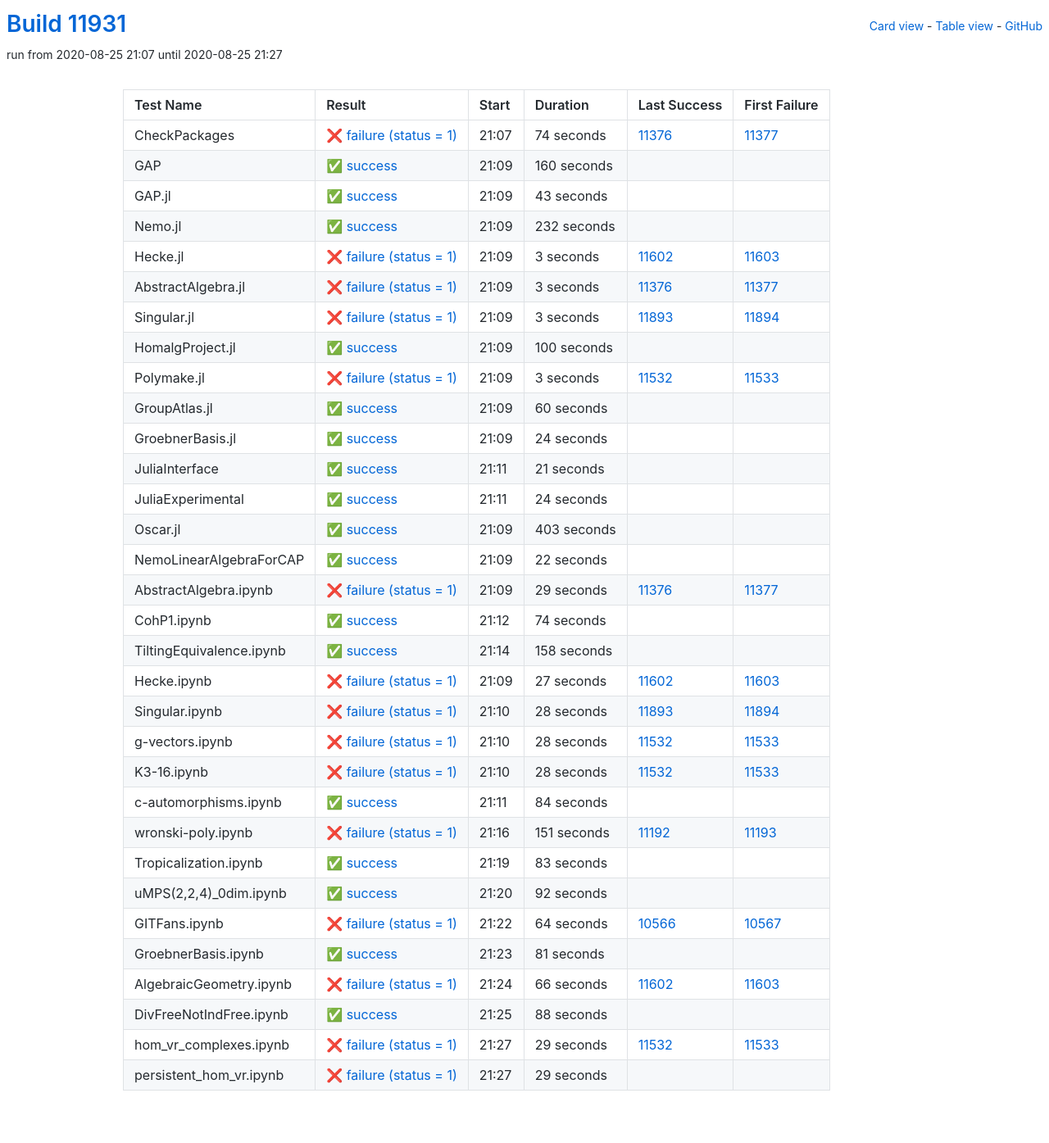
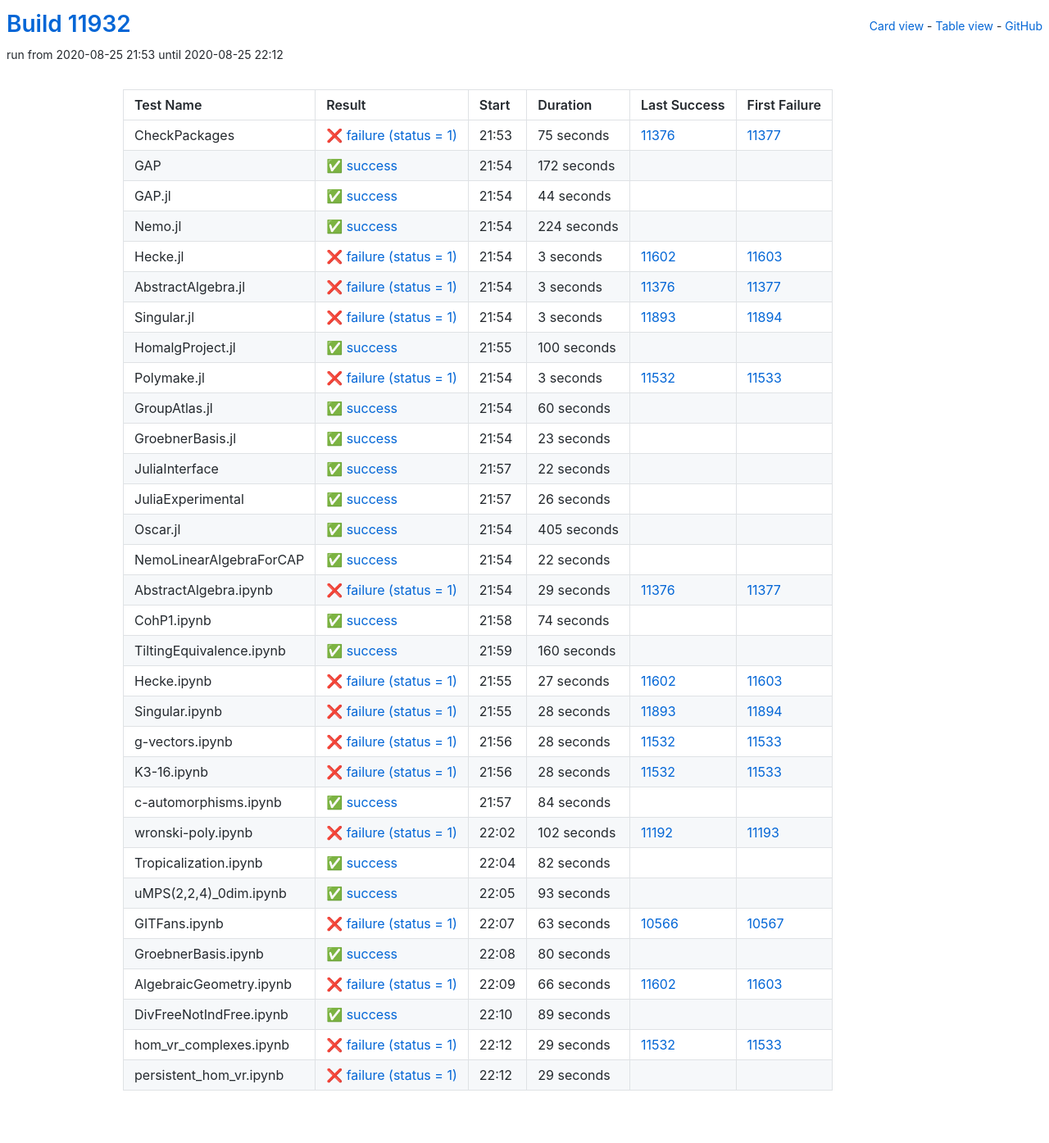
Before and after one commit to oscar-system/oscar-ci-status, a Jekyll site: the page built from table.html, in a window 1280 px wide. Shown: the whole page at 82% size. Built offline with Jekyll 4.4.1, drawn with Linux system fonts in a browser that asks for light colours.

Commit message:
Build #11932

```diff
--- a/_data/ci.yml
+++ b/_data/ci.yml
@@ -1,6 +1,6 @@
 ---
-build: 11931
-build_url: https://oscarci.mathematik.uni-kl.de/job/oscar/11931/
+build: 11932
+build_url: https://oscarci.mathematik.uni-kl.de/job/oscar/11932/
 job: oscar
 organization: oscar-system
 repo: oscar-ci-status
@@ -8,56 +8,56 @@
 tests:
 - name: CheckPackages
   id: checkpackages
-  log: https://oscarci.mathematik.uni-kl.de/job/oscar/11931/artifact/logs/build-11931/CheckPackages.log
-  start: 2020-08-25 21:07
+  log: https://oscarci.mathematik.uni-kl.de/job/oscar/11932/artifact/logs/build-11932/CheckPackages.log
+  start: 2020-08-25 21:53
   success: false
   exitcode: 1
   status: failure
-  duration: 74
+  duration: 75
   last_success: 11376
   last_success_url: https://oscarci.mathematik.uni-kl.de/job/oscar/11376/
   first_failure: 11377
   first_failure_url: https://oscarci.mathematik.uni-kl.de/job/oscar/11377/
 - name: GAP
   id: gap
-  log: https://oscarci.mathematik.uni-kl.de/job/oscar/11931/artifact/logs/build-11931/GAP.log
-  start: 2020-08-25 21:09
+  log: https://oscarci.mathematik.uni-kl.de/job/oscar/11932/artifact/logs/build-11932/GAP.log
+  start: 2020-08-25 21:54
   success: true
   exitcode: 0
   status: success
-  duration: 160
+  duration: 172
   last_success: false
   last_success_url:
   first_failure: false
   first_failure_url:
 - name: GAP.jl
   id: gap-jl
-  log: https://oscarci.mathematik.uni-kl.de/job/oscar/11931/artifact/logs/build-11931/GAP.jl.log
-  start: 2020-08-25 21:09
+  log: https://oscarci.mathematik.uni-kl.de/job/oscar/11932/artifact/logs/build-11932/GAP.jl.log
+  start: 2020-08-25 21:54
   success: true
   exitcode: 0
   status: success
-  duration: 43
+  duration: 44
   last_success: false
   last_success_url:
   first_failure: false
   first_failure_url:
 - name: Nemo.jl
   id: nemo-jl
-  log: https://oscarci.mathematik.uni-kl.de/job/oscar/11931/artifact/logs/build-11931/Nemo.jl.log
-  start: 2020-08-25 21:09
+  log: https://oscarci.mathematik.uni-kl.de/job/oscar/11932/artifact/logs/build-11932/Nemo.jl.log
+  start: 2020-08-25 21:54
   success: true
   exitcode: 0
   status: success
-  duration: 232
+  duration: 224
   last_success: false
   last_success_url:
   first_failure: false
   first_failure_url:
 - name: Hecke.jl
   id: hecke-jl
-  log: https://oscarci.mathematik.uni-kl.de/job/oscar/11931/artifact/logs/build-11931/Hecke.jl.log
-  start: 2020-08-25 21:09
+  log: https://oscarci.mathematik.uni-kl.de/job/oscar/11932/artifact/logs/build-11932/Hecke.jl.log
+  start: 2020-08-25 21:54
   success: false
   exitcode: 1
   status: failure
@@ -68,8 +68,8 @@
   first_failure_url: https://oscarci.mathematik.uni-kl.de/job/oscar/11603/
 - name: AbstractAlgebra.jl
   id: abstractalgebra-jl
-  log: https://oscarci.mathematik.uni-kl.de/job/oscar/11931/artifact/logs/build-11931/AbstractAlgebra.jl.log
-  start: 2020-08-25 21:09
+  log: https://oscarci.mathematik.uni-kl.de/job/oscar/11932/artifact/logs/build-11932/AbstractAlgebra.jl.log
+  start: 2020-08-25 21:54
   success: false
   exitcode: 1
   status: failure
@@ -80,8 +80,8 @@
   first_failure_url: https://oscarci.mathematik.uni-kl.de/job/oscar/11377/
 - name: Singular.jl
   id: singular-jl
-  log: https://oscarci.mathematik.uni-kl.de/job/oscar/11931/artifact/logs/build-11931/Singular.jl.log
-  start: 2020-08-25 21:09
+  log: https://oscarci.mathematik.uni-kl.de/job/oscar/11932/artifact/logs/build-11932/Singular.jl.log
+  start: 2020-08-25 21:54
   success: false
   exitcode: 1
   status: failure
@@ -92,8 +92,8 @@
   first_failure_url: https://oscarci.mathematik.uni-kl.de/job/oscar/11894/
 - name: HomalgProject.jl
   id: homalgproject-jl
-  log: https://oscarci.mathematik.uni-kl.de/job/oscar/11931/artifact/logs/build-11931/HomalgProject.jl.log
-  start: 2020-08-25 21:09
+  log: https://oscarci.mathematik.uni-kl.de/job/oscar/11932/artifact/logs/build-11932/HomalgProject.jl.log
+  start: 2020-08-25 21:55
   success: true
   exitcode: 0
   status: success
@@ -104,8 +104,8 @@
   first_failure_url:
 - name: Polymake.jl
   id: polymake-jl
-  log: https://oscarci.mathematik.uni-kl.de/job/oscar/11931/artifact/logs/build-11931/Polymake.jl.log
-  start: 2020-08-25 21:09
+  log: https://oscarci.mathematik.uni-kl.de/job/oscar/11932/artifact/logs/build-11932/Polymake.jl.log
+  start: 2020-08-25 21:54
   success: false
   exitcode: 1
   status: failure
@@ -116,8 +116,8 @@
   first_failure_url: https://oscarci.mathematik.uni-kl.de/job/oscar/11533/
 - name: GroupAtlas.jl
   id: groupatlas-jl
-  log: https://oscarci.mathematik.uni-kl.de/job/oscar/11931/artifact/logs/build-11931/GroupAtlas.jl.log
-  start: 2020-08-25 21:09
+  log: https://oscarci.mathematik.uni-kl.de/job/oscar/11932/artifact/logs/build-11932/GroupAtlas.jl.log
+  start: 2020-08-25 21:54
   success: true
   exitcode: 0
   status: success
@@ -128,56 +128,56 @@
   first_failure_url:
 - name: GroebnerBasis.jl
   id: groebnerbasis-jl
-  log: https://oscarci.mathematik.uni-kl.de/job/oscar/11931/artifact/logs/build-11931/GroebnerBasis.jl.log
-  start: 2020-08-25 21:09
+  log: https://oscarci.mathematik.uni-kl.de/job/oscar/11932/artifact/logs/build-11932/GroebnerBasis.jl.log
+  start: 2020-08-25 21:54
   success: true
   exitcode: 0
   status: success
-  duration: 24
+  duration: 23
   last_success: false
   last_success_url:
   first_failure: false
   first_failure_url:
 - name: JuliaInterface
   id: juliainterface
-  log: https://oscarci.mathematik.uni-kl.de/job/oscar/11931/artifact/logs/build-11931/JuliaInterface.log
-  start: 2020-08-25 21:11
+  log: https://oscarci.mathematik.uni-kl.de/job/oscar/11932/artifact/logs/build-11932/JuliaInterface.log
+  start: 2020-08-25 21:57
   success: true
   exitcode: 0
   status: success
-  duration: 21
+  duration: 22
   last_success: false
   last_success_url:
   first_failure: false
   first_failure_url:
 - name: JuliaExperimental
   id: juliaexperimental
-  log: https://oscarci.mathematik.uni-kl.de/job/oscar/11931/artifact/logs/build-11931/JuliaExperimental.log
-  start: 2020-08-25 21:11
+  log: https://oscarci.mathematik.uni-kl.de/job/oscar/11932/artifact/logs/build-11932/JuliaExperimental.log
+  start: 2020-08-25 21:57
   success: true
   exitcode: 0
   status: success
-  duration: 24
+  duration: 26
   last_success: false
   last_success_url:
   first_failure: false
   first_failure_url:
 - name: Oscar.jl
   id: oscar-jl
-  log: https://oscarci.mathematik.uni-kl.de/job/oscar/11931/artifact/logs/build-11931/Oscar.jl.log
-  start: 2020-08-25 21:09
+  log: https://oscarci.mathematik.uni-kl.de/job/oscar/11932/artifact/logs/build-11932/Oscar.jl.log
+  start: 2020-08-25 21:54
   success: true
   exitcode: 0
   status: success
-  duration: 403
+  duration: 405
   last_success: false
   last_success_url:
   first_failure: false
   first_failure_url:
 - name: NemoLinearAlgebraForCAP
   id: nemolinearalgebraforcap
-  log: https://oscarci.mathematik.uni-kl.de/job/oscar/11931/artifact/logs/build-11931/NemoLinearAlgebraForCAP.log
-  start: 2020-08-25 21:09
+  log: https://oscarci.mathematik.uni-kl.de/job/oscar/11932/artifact/logs/build-11932/NemoLinearAlgebraForCAP.log
+  start: 2020-08-25 21:54
   success: true
   exitcode: 0
   status: success
@@ -188,8 +188,8 @@
   first_failure_url:
 - name: AbstractAlgebra.ipynb
   id: abstractalgebra-ipynb
-  log: https://oscarci.mathematik.uni-kl.de/job/oscar/11931/artifact/logs/build-11931/AbstractAlgebra.ipynb.log
-  start: 2020-08-25 21:09
+  log: https://oscarci.mathematik.uni-kl.de/job/oscar/11932/artifact/logs/build-11932/AbstractAlgebra.ipynb.log
+  start: 2020-08-25 21:54
   success: false
   exitcode: 1
   status: failure
@@ -200,8 +200,8 @@
   first_failure_url: https://oscarci.mathematik.uni-kl.de/job/oscar/11377/
 - name: CohP1.ipynb
   id: cohp1-ipynb
-  log: https://oscarci.mathematik.uni-kl.de/job/oscar/11931/artifact/logs/build-11931/CohP1.ipynb.log
-  start: 2020-08-25 21:12
+  log: https://oscarci.mathematik.uni-kl.de/job/oscar/11932/artifact/logs/build-11932/CohP1.ipynb.log
+  start: 2020-08-25 21:58
   success: true
   exitcode: 0
   status: success
@@ -212,20 +212,20 @@
   first_failure_url:
 - name: TiltingEquivalence.ipynb
   id: tiltingequivalence-ipynb
-  log: https://oscarci.mathematik.uni-kl.de/job/oscar/11931/artifact/logs/build-11931/TiltingEquivalence.ipynb.log
-  start: 2020-08-25 21:14
+  log: https://oscarci.mathematik.uni-kl.de/job/oscar/11932/artifact/logs/build-11932/TiltingEquivalence.ipynb.log
+  start: 2020-08-25 21:59
   success: true
   exitcode: 0
   status: success
-  duration: 158
+  duration: 160
   last_success: false
   last_success_url:
   first_failure: false
   first_failure_url:
 - name: Hecke.ipynb
   id: hecke-ipynb
-  log: https://oscarci.mathematik.uni-kl.de/job/oscar/11931/artifact/logs/build-11931/Hecke.ipynb.log
-  start: 2020-08-25 21:09
+  log: https://oscarci.mathematik.uni-kl.de/job/oscar/11932/artifact/logs/build-11932/Hecke.ipynb.log
+  start: 2020-08-25 21:55
   success: false
   exitcode: 1
   status: failure
@@ -236,8 +236,8 @@
   first_failure_url: https://oscarci.mathematik.uni-kl.de/job/oscar/11603/
 - name: Singular.ipynb
   id: singular-ipynb
-  log: https://oscarci.mathematik.uni-kl.de/job/oscar/11931/artifact/logs/build-11931/Singular.ipynb.log
-  start: 2020-08-25 21:10
+  log: https://oscarci.mathematik.uni-kl.de/job/oscar/11932/artifact/logs/build-11932/Singular.ipynb.log
+  start: 2020-08-25 21:55
   success: false
   exitcode: 1
   status: failure
@@ -248,8 +248,8 @@
   first_failure_url: https://oscarci.mathematik.uni-kl.de/job/oscar/11894/
 - name: g-vectors.ipynb
   id: g-vectors-ipynb
-  log: https://oscarci.mathematik.uni-kl.de/job/oscar/11931/artifact/logs/build-11931/g-vectors.ipynb.log
-  start: 2020-08-25 21:10
+  log: https://oscarci.mathematik.uni-kl.de/job/oscar/11932/artifact/logs/build-11932/g-vectors.ipynb.log
+  start: 2020-08-25 21:56
   success: false
   exitcode: 1
   status: failure
@@ -260,8 +260,8 @@
   first_failure_url: https://oscarci.mathematik.uni-kl.de/job/oscar/11533/
 - name: K3-16.ipynb
   id: k3-16-ipynb
-  log: https://oscarci.mathematik.uni-kl.de/job/oscar/11931/artifact/logs/build-11931/K3-16.ipynb.log
-  start: 2020-08-25 21:10
+  log: https://oscarci.mathematik.uni-kl.de/job/oscar/11932/artifact/logs/build-11932/K3-16.ipynb.log
+  start: 2020-08-25 21:56
   success: false
   exitcode: 1
   status: failure
@@ -272,8 +272,8 @@
   first_failure_url: https://oscarci.mathematik.uni-kl.de/job/oscar/11533/
 - name: c-automorphisms.ipynb
   id: c-automorphisms-ipynb
-  log: https://oscarci.mathematik.uni-kl.de/job/oscar/11931/artifact/logs/build-11931/c-automorphisms.ipynb.log
-  start: 2020-08-25 21:11
+  log: https://oscarci.mathematik.uni-kl.de/job/oscar/11932/artifact/logs/build-11932/c-automorphisms.ipynb.log
+  start: 2020-08-25 21:57
   success: true
   exitcode: 0
   status: success
@@ -284,68 +284,68 @@
   first_failure_url:
 - name: wronski-poly.ipynb
   id: wronski-poly-ipynb
-  log: https://oscarci.mathematik.uni-kl.de/job/oscar/11931/artifact/logs/build-11931/wronski-poly.ipynb.log
-  start: 2020-08-25 21:16
+  log: https://oscarci.mathematik.uni-kl.de/job/oscar/11932/artifact/logs/build-11932/wronski-poly.ipynb.log
+  start: 2020-08-25 22:02
   success: false
   exitcode: 1
   status: failure
-  duration: 151
+  duration: 102
   last_success: 11192
   last_success_url: https://oscarci.mathematik.uni-kl.de/job/oscar/11192/
   first_failure: 11193
   first_failure_url: https://oscarci.mathematik.uni-kl.de/job/oscar/11193/
 - name: Tropicalization.ipynb
   id: tropicalization-ipynb
-  log: https://oscarci.mathematik.uni-kl.de/job/oscar/11931/artifact/logs/build-11931/Tropicalization.ipynb.log
-  start: 2020-08-25 21:19
+  log: https://oscarci.mathematik.uni-kl.de/job/oscar/11932/artifact/logs/build-11932/Tropicalization.ipynb.log
+  start: 2020-08-25 22:04
   success: true
   exitcode: 0
   status: success
-  duration: 83
+  duration: 82
   last_success: false
   last_success_url:
   first_failure: false
   first_failure_url:
 - name: uMPS(2,2,4)_0dim.ipynb
   id: umps-2-2-4-0dim-ipynb
-  log: https://oscarci.mathematik.uni-kl.de/job/oscar/11931/artifact/logs/build-11931/uMPS-2-2-4-_0dim.ipynb.log
-  start: 2020-08-25 21:20
+  log: https://oscarci.mathematik.uni-kl.de/job/oscar/11932/artifact/logs/build-11932/uMPS-2-2-4-_0dim.ipynb.log
+  start: 2020-08-25 22:05
   success: true
   exitcode: 0
   status: success
-  duration: 92
+  duration: 93
   last_success: false
   last_success_url:
   first_failure: false
   first_failure_url:
 - name: GITFans.ipynb
   id: gitfans-ipynb
-  log: https://oscarci.mathematik.uni-kl.de/job/oscar/11931/artifact/logs/build-11931/GITFans.ipynb.log
-  start: 2020-08-25 21:22
+  log: https://oscarci.mathematik.uni-kl.de/job/oscar/11932/artifact/logs/build-11932/GITFans.ipynb.log
+  start: 2020-08-25 22:07
   success: false
   exitcode: 1
   status: failure
-  duration: 64
+  duration: 63
   last_success: 10566
   last_success_url: https://oscarci.mathematik.uni-kl.de/job/oscar/10566/
   first_failure: 10567
   first_failure_url: https://oscarci.mathematik.uni-kl.de/job/oscar/10567/
 - name: GroebnerBasis.ipynb
   id: groebnerbasis-ipynb
-  log: https://oscarci.mathematik.uni-kl.de/job/oscar/11931/artifact/logs/build-11931/GroebnerBasis.ipynb.log
-  start: 2020-08-25 21:23
+  log: https://oscarci.mathematik.uni-kl.de/job/oscar/11932/artifact/logs/build-11932/GroebnerBasis.ipynb.log
+  start: 2020-08-25 22:08
   success: true
   exitcode: 0
   status: success
-  duration: 81
+  duration: 80
   last_success: false
   last_success_url:
   first_failure: false
   first_failure_url:
 - name: AlgebraicGeometry.ipynb
   id: algebraicgeometry-ipynb
-  log: https://oscarci.mathematik.uni-kl.de/job/oscar/11931/artifact/logs/build-11931/AlgebraicGeometry.ipynb.log
-  start: 2020-08-25 21:24
+  log: https://oscarci.mathematik.uni-kl.de/job/oscar/11932/artifact/logs/build-11932/AlgebraicGeometry.ipynb.log
+  start: 2020-08-25 22:09
   success: false
   exitcode: 1
   status: failure
@@ -356,20 +356,20 @@
   first_failure_url: https://oscarci.mathematik.uni-kl.de/job/oscar/11603/
 - name: DivFreeNotIndFree.ipynb
   id: divfreenotindfree-ipynb
-  log: https://oscarci.mathematik.uni-kl.de/job/oscar/11931/artifact/logs/build-11931/DivFreeNotIndFree.ipynb.log
-  start: 2020-08-25 21:25
+  log: https://oscarci.mathematik.uni-kl.de/job/oscar/11932/artifact/logs/build-11932/DivFreeNotIndFree.ipynb.log
+  start: 2020-08-25 22:10
   success: true
   exitcode: 0
   status: success
-  duration: 88
+  duration: 89
   last_success: false
   last_success_url:
   first_failure: false
   first_failure_url:
 - name: hom_vr_complexes.ipynb
   id: hom-vr-complexes-ipynb
-  log: https://oscarci.mathematik.uni-kl.de/job/oscar/11931/artifact/logs/build-11931/hom_vr_complexes.ipynb.log
-  start: 2020-08-25 21:27
+  log: https://oscarci.mathematik.uni-kl.de/job/oscar/11932/artifact/logs/build-11932/hom_vr_complexes.ipynb.log
+  start: 2020-08-25 22:12
   success: false
   exitcode: 1
   status: failure
@@ -380,8 +380,8 @@
   first_failure_url: https://oscarci.mathematik.uni-kl.de/job/oscar/11533/
 - name: persistent_hom_vr.ipynb
   id: persistent-hom-vr-ipynb
-  log: https://oscarci.mathematik.uni-kl.de/job/oscar/11931/artifact/logs/build-11931/persistent_hom_vr.ipynb.log
-  start: 2020-08-25 21:27
+  log: https://oscarci.mathematik.uni-kl.de/job/oscar/11932/artifact/logs/build-11932/persistent_hom_vr.ipynb.log
+  start: 2020-08-25 22:12
   success: false
   exitcode: 1
   status: failure
```
Also changed, not shown: README.md.
